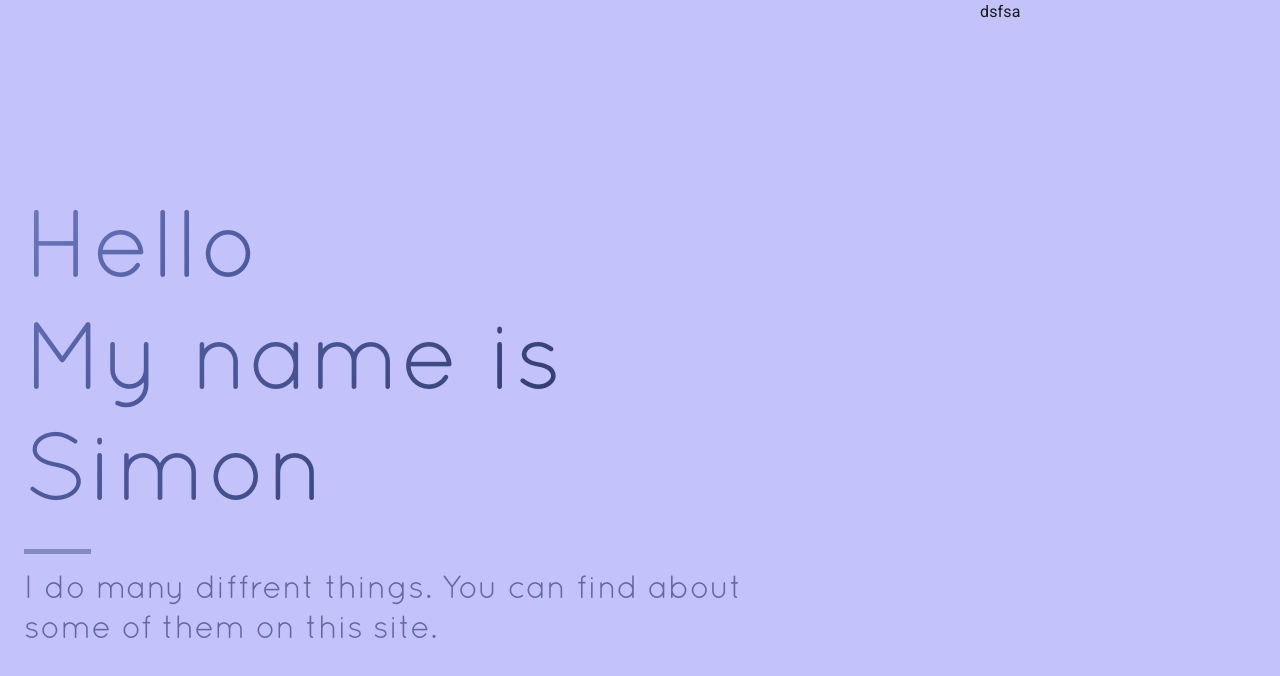
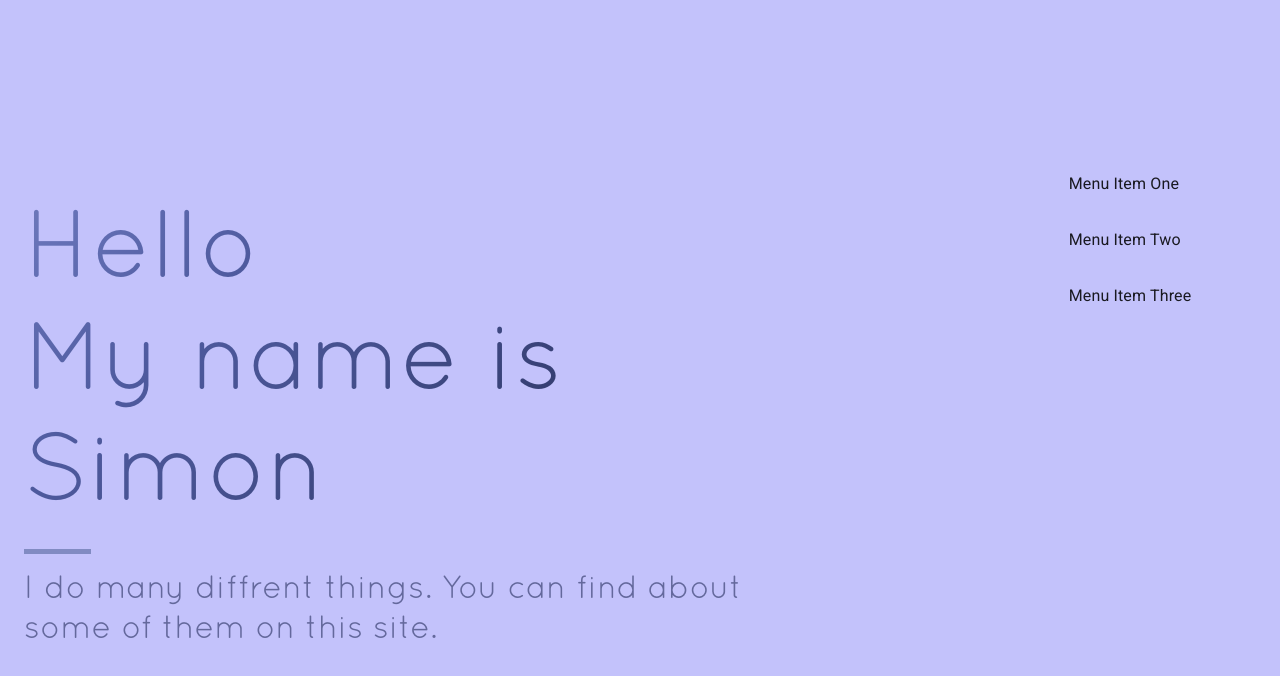
Before and after one commit to ssemakov/simonsemakov.com, a React (Create React App) app: page / in a window 1280 px wide. Shown: the top 676 px of the page. Built offline with nearby package versions, Linux system fonts and the light colour scheme.

Commit message:
Menu scaffold

```diff
--- a/src/Sidebar.js
+++ b/src/Sidebar.js
@@ -3,7 +3,7 @@ import { FontAwesomeIcon } from "@fortawesome/react-fontawesome";
 import { AppBar, Drawer, IconButton, Toolbar } from "@mui/material";
 import { Box } from "@mui/system";
 import { useState } from "react";
-import sidebarContent from "./sidebarContent";
+import SiteMenu from "./SiteMenu";
 
 const BarsIcon = () => <FontAwesomeIcon icon={faBars} />;
 const XMarkIcon = () => <FontAwesomeIcon icon={faXmark} />;
@@ -84,7 +84,7 @@ const ResponsiveSidebar = (props) => {
             },
           }}
         >
-          {sidebarContent}
+          <SiteMenu />
         </Drawer>
         <Drawer
           variant="permanent"
@@ -99,7 +99,7 @@ const ResponsiveSidebar = (props) => {
           anchor="right"
           open
         >
-          {sidebarContent}
+          <SiteMenu />
         </Drawer>
       </Box>
     </Box>
--- /dev/null
+++ b/src/SiteMenu.js
@@ -0,0 +1,18 @@
+import { Container, Stack } from "@mui/material";
+import { Box } from "@mui/system";
+
+const SiteMenu = () => (
+  <Box sx={{ height: "60vh" }} display="flex">
+    <Box m="auto">
+      <Container>
+        <Stack spacing={4}>
+          <span>Menu Item One</span>
+          <span> Menu Item Two</span>
+          <span> Menu Item Three</span>
+        </Stack>
+      </Container>
+    </Box>
+  </Box>
+);
+
+export default SiteMenu;
--- a/src/sidebarContent.js
+++ /dev/null
@@ -1,3 +0,0 @@
-const sidebarContent = "dsfsa";
-
-export default sidebarContent;
```
